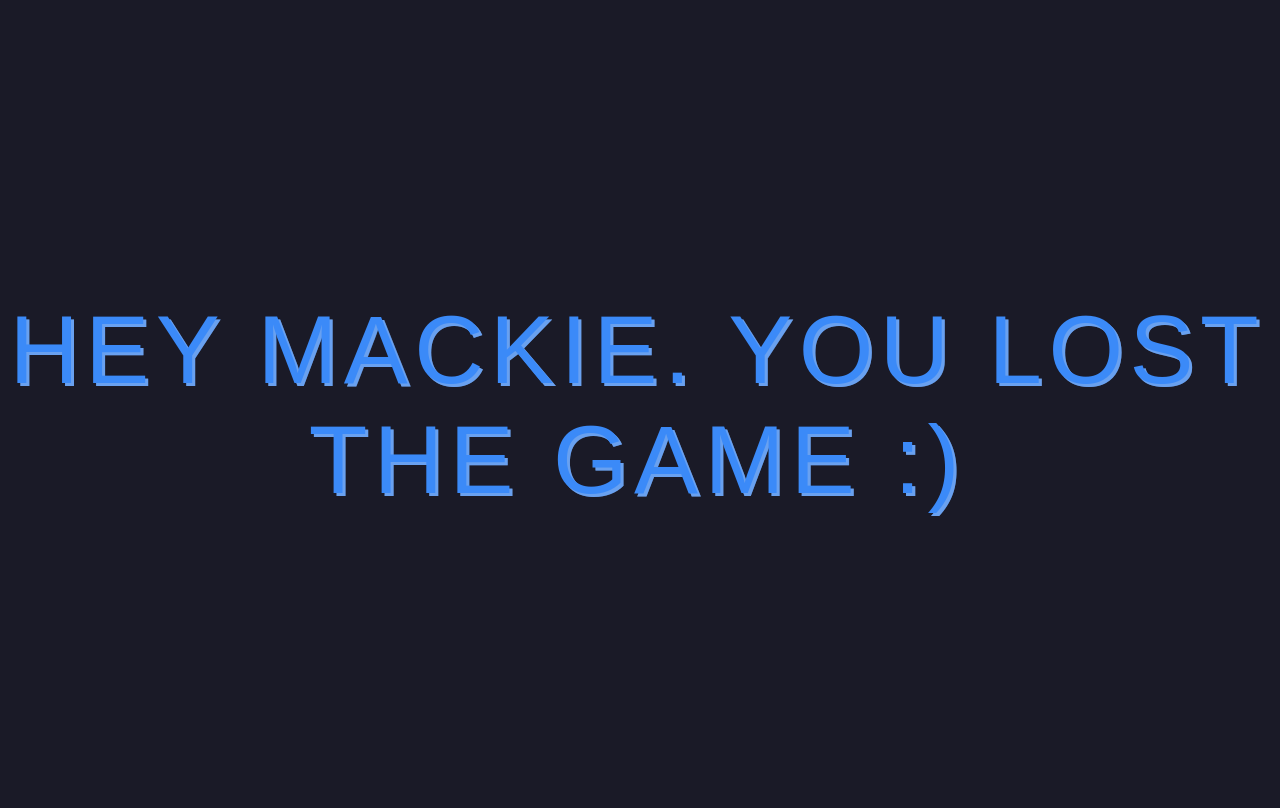
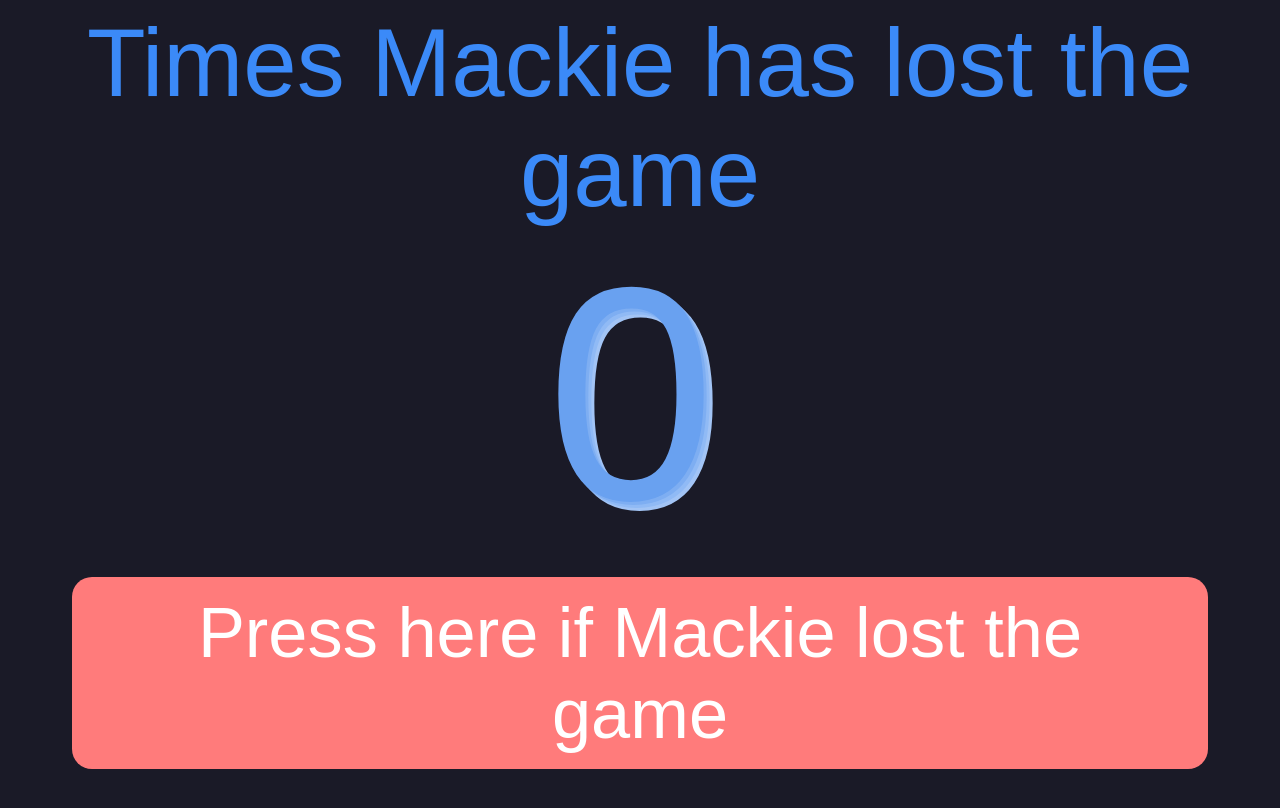
Before and after one commit to BrianLeblanc98/mackenzieelliot-ca, a Nuxt app: page / in a window 1280 px wide. Shown: the top 808 px of the page. Built offline with nearby package versions, Linux system fonts and the light colour scheme.

Commit message:
Update UI to new counter; Not connected to any DB

```diff
--- a/app.vue
+++ b/app.vue
@@ -1,8 +1,69 @@
 <template>
-  <div class="content">
-    <h2 class="text_shadows">HEY MACKIE. YOU LOST THE GAME :)</h2>
+  <div class='content'>
+    <span class='text_no_shadows'>Times Mackie has lost the game</span>
+    <span class='text_shadows'>{{ count }}</span>
+    <button class='inc_button' @click='handleButton' :disabled='!isAvailable'>
+      <span class='inc_button_available' v-if='isAvailable'>
+        Press here if Mackie lost the game
+      </span>
+      <span class='inc_button_unavailable' v-else>
+        <span>{{ minutes }}m {{ seconds }}s</span>
+      </span>
+    </button>
   </div>
 </template>
+
+<script lang='ts'>
+export default {
+  head() {
+    return {
+      title: 'Mackie Lost The Game'
+    }
+  },
+  data() {
+    return {
+      count: 0,
+      countDownDate: new Date(),
+      minutes: 0,
+      seconds: 0,
+      isAvailable: false
+    }
+  },
+  mounted() {
+    setInterval(() => {
+      this.updateTimer();
+    }, 1000);
+  },
+  methods: {
+    updateTimer() {
+      if (!this.isAvailable) {
+        const now = new Date().getTime();
+        const distance = this.countDownDate.getTime() - now;
+
+        if (distance < 0) {
+          this.minutes = 0;
+          this.seconds = 0;
+          this.isAvailable = true;
+        } else {
+          this.minutes = Math.floor((distance % (1000 * 60 * 60)) / (1000 * 60));
+          this.seconds = Math.floor((distance % (1000 * 60)) / 1000);
+        }
+      }
+    },
+    setDateToNowPlus30m() {
+      const now = new Date();
+      this.countDownDate = new Date(now.getTime() + 30*60000);
+      // this.countDownDate = new Date(now.getTime() + 10000);
+    },
+    handleButton() {
+      this.count++;
+      this.isAvailable = false;
+      this.setDateToNowPlus30m();
+      this.updateTimer();
+    }
+  }
+}
+</script>
 
 <style lang='scss'>
 *,
@@ -35,6 +96,36 @@ body {
   display: flex;
   align-content: center;
   justify-content: center;
+  flex-direction: column;
+  text-align: center;
+}
+
+.inc_button {
+  font-family: bungee, sans-serif;
+  font-weight: 400;
+  font-size: calc(2rem + 3vw);
+  background-color: rgb(255, 123, 123);
+  border-radius: 20px;
+  border: none;
+  color: white;
+  padding: 15px 32px;
+  margin: 0 5vw 5vw 5vw;
+  text-align: center;
+  text-decoration: none;
+  display: inline-block;
+}
+
+.inc_button:disabled {
+  background-color: rgb(0, 0, 0);
+  color: grey;
+}
+
+.text_no_shadows {
+  font-family: bungee, sans-serif;
+  font-weight: 400;
+  font-size: calc(2rem + 5vw);
+  margin: 0;
+  color: var(--color-primary);
 }
 
 .text_shadows {
@@ -43,15 +134,22 @@ body {
   font-family: bungee, sans-serif;
   font-weight: 400;
   text-transform: uppercase;
-  font-size: calc(2rem + 5vw);
-  text-align: center;
+  font-size: calc(3rem + 20vw);
   margin: 0;
   color: var(--color-primary);
-  //color: transparent;
-  //background-color: white;
-  //background-clip: text;
-  animation: shadows 1.2s ease-in infinite, move 1.2s ease-in infinite;
-  letter-spacing: 0.4rem;
+  color: transparent;
+  background-clip: text;
+  animation: shadows 2s ease-in infinite, move 2s ease-in infinite;
+}
+
+@keyframes spin {
+  from {
+    transform: rotate(0deg);
+  }
+
+  to {
+    transform: rotate(360deg);
+  }
 }
 
 @keyframes shadows {
```
